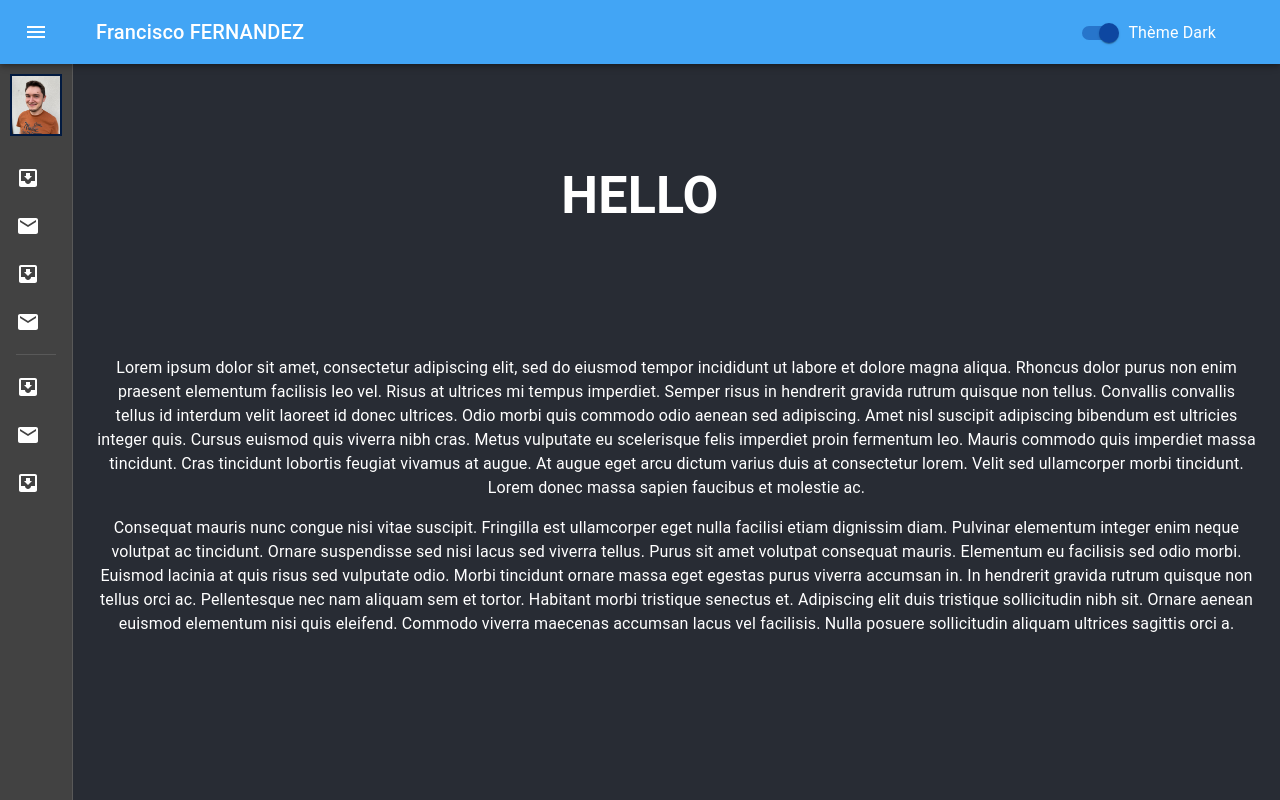
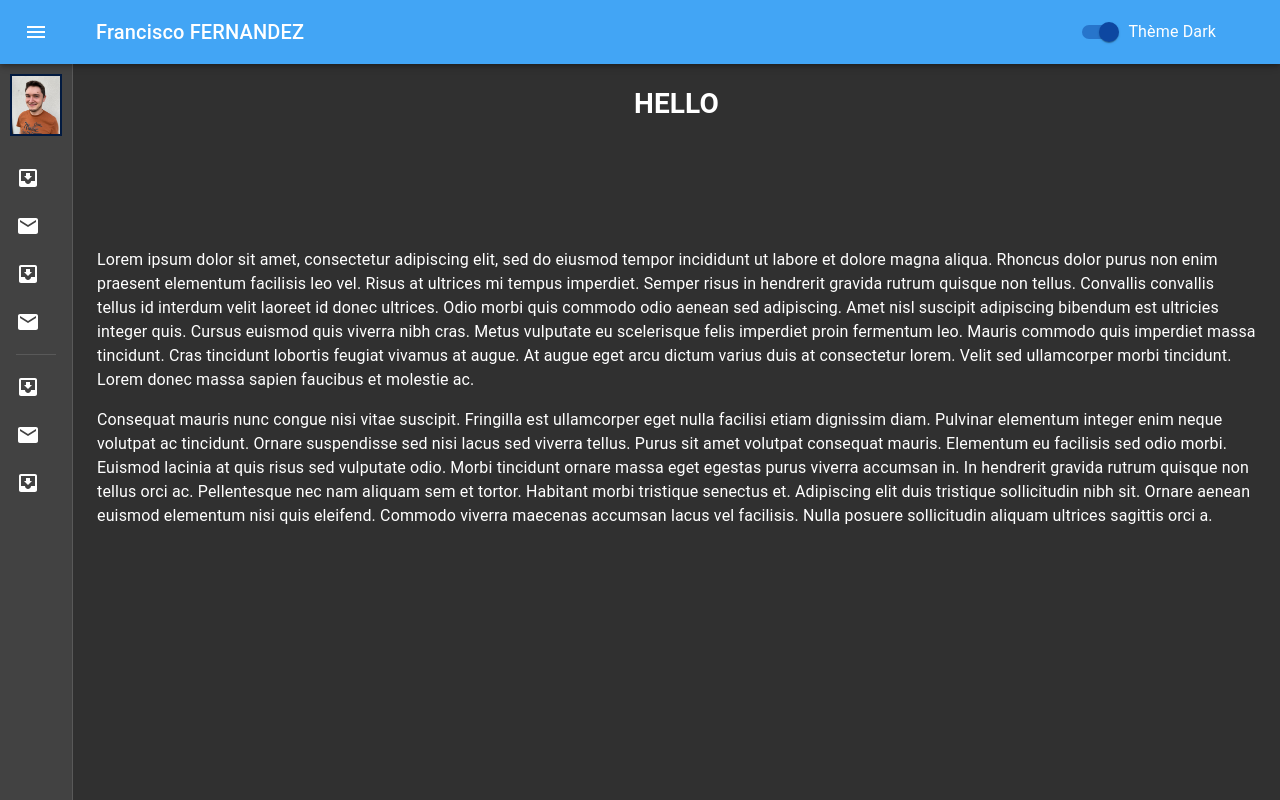
Before and after one commit to Bedhiver/websitefrancisco, a React (Create React App) app: page / in a window 1280 px wide. Built offline with nearby package versions, Linux system fonts and the light colour scheme.

Commit message:
refactor: removing useless files

```diff
--- a/src/App.css
+++ /dev/null
@@ -1,38 +0,0 @@
-.App {
-  text-align: center;
-}
-
-.App-logo {
-  height: 40vmin;
-  pointer-events: none;
-}
-
-@media (prefers-reduced-motion: no-preference) {
-  .App-logo {
-    animation: App-logo-spin infinite 20s linear;
-  }
-}
-
-.App-header {
-  background-color: #282c34;
-  min-height: 100vh;
-  display: flex;
-  flex-direction: column;
-  align-items: center;
-  justify-content: center;
-  font-size: calc(10px + 2vmin);
-  color: white;
-}
-
-.App-link {
-  color: #61dafb;
-}
-
-@keyframes App-logo-spin {
-  from {
-    transform: rotate(0deg);
-  }
-  to {
-    transform: rotate(360deg);
-  }
-}
--- a/src/App.js
+++ b/src/App.js
@@ -1,5 +1,4 @@
 import { BrowserRouter as Router, Route, Switch } from "react-router-dom";
-import "./App.css";
 import CustomButton from "./components/CustomButton";
 import NotFound from "./components/NotFound";
 import DrawerLeft from "./components/DrawerLeft";
@@ -19,10 +18,10 @@ export default function App() {
 
   const language = translateTo("french");
 
-  const path = {
-    toHello: "/hello",
-    toHome: "/",
-  };
+  // const path = {
+  //   toHello: "/hello",
+  //   toHome: "/",
+  // };
 
   return (
     <ThemeProvider
@@ -30,7 +29,7 @@ export default function App() {
     >
       <div className="App">
         <header className="App-header">
-          <Router>
+          {/* <Router>
             <Switch>
               <Route exact path="/hello">
                 <CustomLink to={path.toHome} content={<CustomButton />} />
@@ -44,7 +43,7 @@ export default function App() {
                 <NotFound />
               </Route>
             </Switch>
-          </Router>
+          </Router> */}
 
           <DrawerLeft onChangeTheme={onChangeTheme} language={language} />
         </header>
--- a/src/components/DrawerLeft.js
+++ b/src/components/DrawerLeft.js
@@ -20,7 +20,11 @@ import MailIcon from "@material-ui/icons/Mail";
 import { Box } from "@material-ui/core";
 import SwitchTheme from "./SwitchTheme";
 import profilePhoto from "./../assets/photoprofil.jpg";
-import DrawerStyle from './../styles/DrawerStyle';
+import DrawerStyle from "./../styles/DrawerStyle";
+import { BrowserRouter as Router, Route, Switch } from "react-router-dom";
+import CustomLink from "./CustomLink";
+import CustomButton from "./CustomButton";
+import NotFound from "./NotFound";
 
 export default function MiniDrawer(props) {
   const classes = DrawerStyle();
@@ -33,6 +37,11 @@ export default function MiniDrawer(props) {
 
   const handleDrawerClose = () => {
     setOpen(false);
+  };
+
+  const path = {
+    toHello: "/hello",
+    toHome: "/",
   };
 
   return (
@@ -90,7 +99,11 @@ export default function MiniDrawer(props) {
           </IconButton>
         </div>
         {/* <Divider /> */}
-        <img src={profilePhoto} alt={profilePhoto} style={{margin: 10, border: "2px solid #021a40"}} />
+        <img
+          src={profilePhoto}
+          alt={profilePhoto}
+          style={{ margin: 10, border: "2px solid #021a40" }}
+        />
         <List>
           {["Inbox", "Starred", "Send email", "Drafts"].map((text, index) => (
             <ListItem button key={text}>
@@ -114,6 +127,23 @@ export default function MiniDrawer(props) {
         </List>
       </Drawer>
       <main className={classes.content}>
+        <div className={classes.itemContent}>
+          <Router>
+            <Switch>
+              <Route exact path="/hello">
+                <CustomLink to={path.toHome} content={<CustomButton />} />
+              </Route>
+              <Route exact path="/">
+                <div>
+                  <CustomLink to={path.toHello} content={<h1>HELLO</h1>} />
+                </div>
+              </Route>
+              <Route path="*">
+                <NotFound />
+              </Route>
+            </Switch>
+          </Router>
+        </div>
         <div className={classes.toolbar} />
         <Typography paragraph>
           Lorem ipsum dolor sit amet, consectetur adipiscing elit, sed do
--- a/src/index.css
+++ /dev/null
@@ -1,13 +0,0 @@
-body {
-  margin: 0;
-  font-family: -apple-system, BlinkMacSystemFont, 'Segoe UI', 'Roboto', 'Oxygen',
-    'Ubuntu', 'Cantarell', 'Fira Sans', 'Droid Sans', 'Helvetica Neue',
-    sans-serif;
-  -webkit-font-smoothing: antialiased;
-  -moz-osx-font-smoothing: grayscale;
-}
-
-code {
-  font-family: source-code-pro, Menlo, Monaco, Consolas, 'Courier New',
-    monospace;
-}
--- a/src/index.js
+++ b/src/index.js
@@ -1,6 +1,5 @@
 import React from "react";
 import ReactDOM from "react-dom";
-import "./index.css";
 import App from "./App";
 import reportWebVitals from "./reportWebVitals";
 
--- a/src/styles/DrawerStyle.js
+++ b/src/styles/DrawerStyle.js
@@ -64,6 +64,12 @@ const DrawerStyle = makeStyles((theme) => ({
     // necessary for content to be below app bar
     ...theme.mixins.toolbar,
   },
+  itemContent: {
+    display: "flex",
+    height: "20vh",
+    alignItems: "center",
+    justifyContent: "center",
+  },
   content: {
     flexGrow: 1,
     padding: theme.spacing(3),
```
